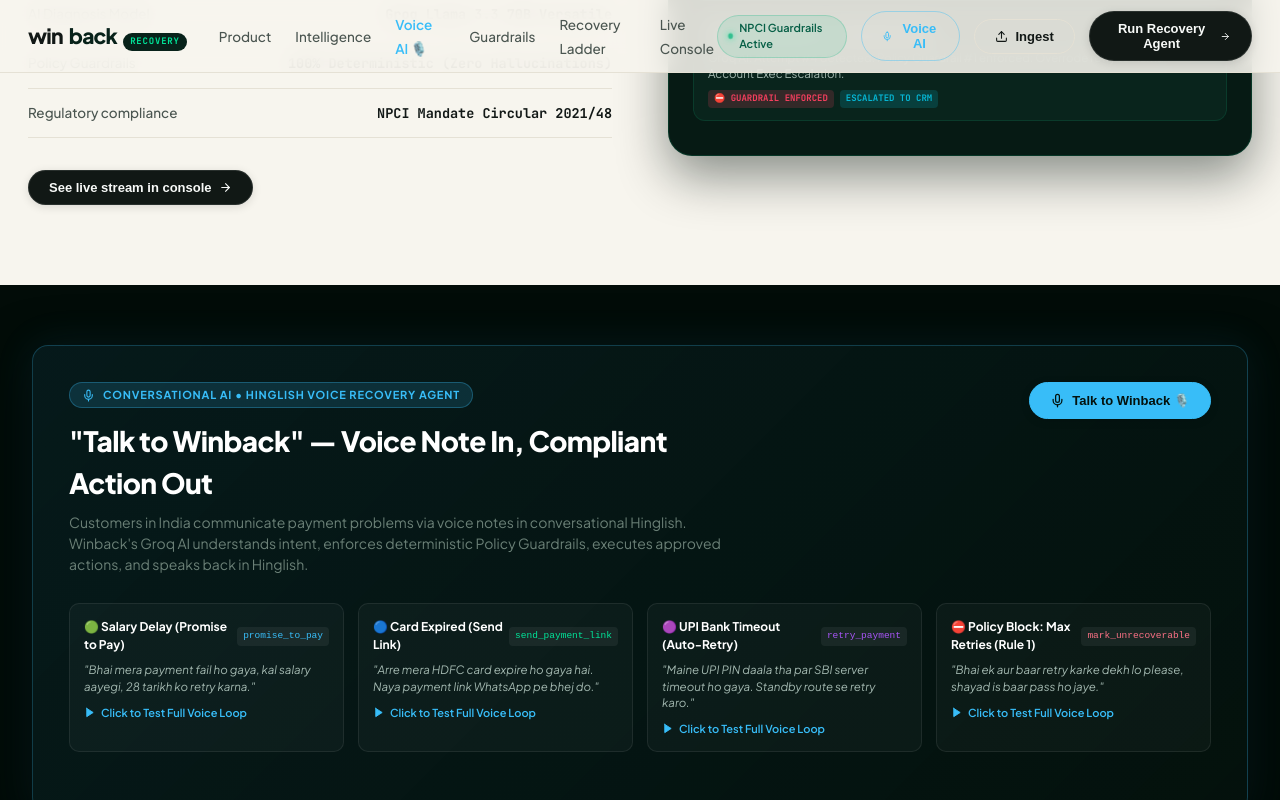
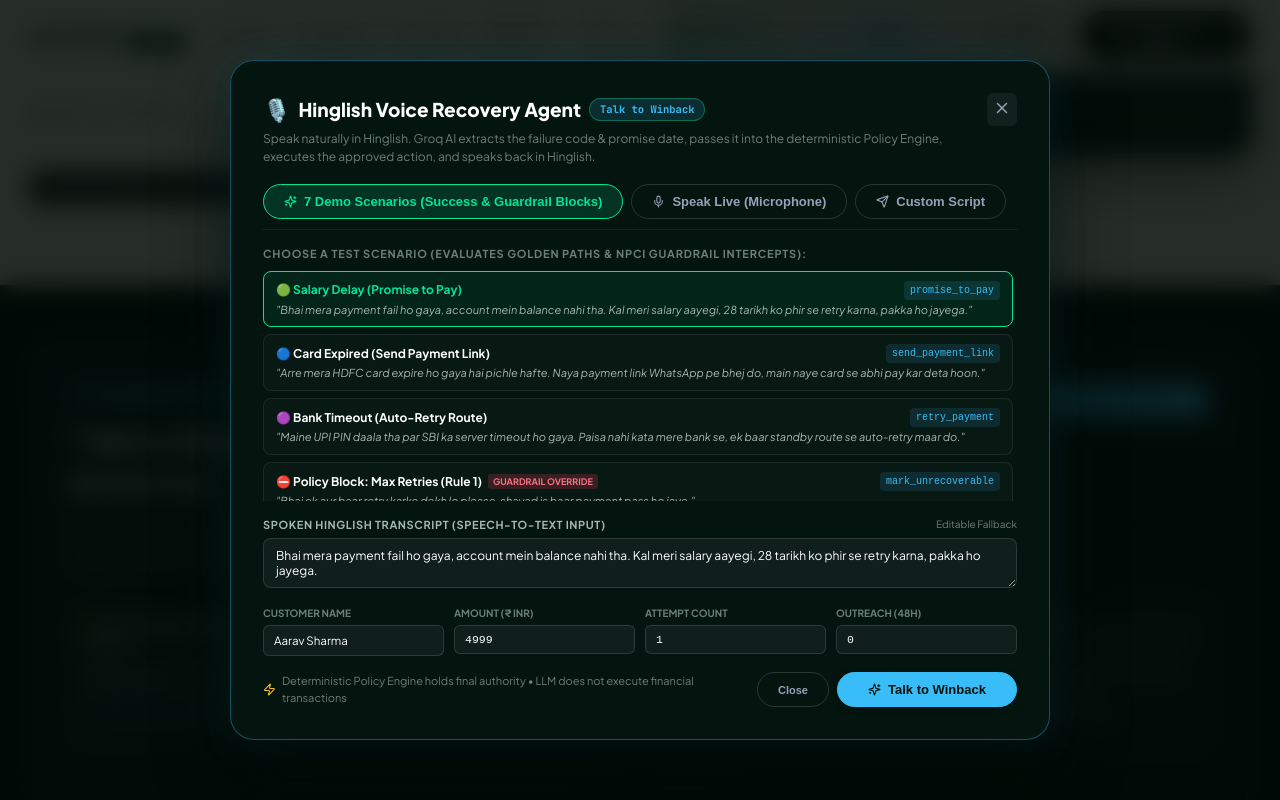
Before and after one commit to adityars07/Winback, a React (Vite) app in the folder frontend/: page / in a window 1280 px wide. Both pictures are taken after a click on the button "Talk to Winback 🎙️". Shown: the part 1922-2722 px from the top of the page. Built offline with nearby package versions, Linux system fonts and the light colour scheme; no server answers.

Commit message:
Fix modal overlay centering, z-index layering, and navbar link alignment

```diff
--- a/frontend/src/components/Navbar.tsx
+++ b/frontend/src/components/Navbar.tsx
@@ -66,19 +66,6 @@
               </li>
               <li>
                 <a
-                  href="#voice-intake"
-                  onClick={(e) => {
-                    e.preventDefault();
-                    setActiveView('landing');
-                    onScrollToSection('voice-intake');
-                  }}
-                  style={{ color: '#38BDF8', fontWeight: 600 }}
-                >
-                  Voice AI 🎙️
-                </a>
-              </li>
-              <li>
-                <a
                   href="#comparison"
                   onClick={(e) => {
                     e.preventDefault();
@@ -129,11 +116,19 @@
             <button
               className="btn-pill-outline"
               onClick={onOpenVoiceModal}
-              title="Hinglish Voice-Note Recovery Studio"
-              style={{ borderColor: 'rgba(56, 189, 248, 0.4)', color: '#38BDF8' }}
+              title="Hinglish Voice Recovery Agent (Talk to Winback)"
+              style={{
+                borderColor: 'rgba(56, 189, 248, 0.45)',
+                background: 'rgba(56, 189, 248, 0.08)',
+                color: '#0284C7',
+                fontWeight: 600,
+                display: 'inline-flex',
+                alignItems: 'center',
+                gap: '6px',
+              }}
             >
-              <Mic size={13} color="#38BDF8" />
-              <span>Voice AI</span>
+              <Mic size={14} color="#0284C7" />
+              <span>Talk to Winback</span>
             </button>
 
             <button
--- a/frontend/src/components/VoiceIntakeModal.tsx
+++ b/frontend/src/components/VoiceIntakeModal.tsx
@@ -315,8 +315,12 @@
   };
 
   return (
-    <div className="modal-backdrop-luxury">
-      <div className="dialog-box-luxury" style={{ width: '820px', maxWidth: '96vw', maxHeight: '92vh', overflowY: 'auto' }}>
+    <div className="dialog-overlay" onClick={onClose}>
+      <div
+        className="dialog-box-luxury voice-dialog-luxury"
+        onClick={(e) => e.stopPropagation()}
+        style={{ width: '840px', maxWidth: '96vw', maxHeight: '90vh', overflowY: 'auto' }}
+      >
         {/* Header */}
         <div style={{ display: 'flex', alignItems: 'flex-start', justifyContent: 'space-between', marginBottom: '18px' }}>
           <div>
--- a/frontend/src/styles.css
+++ b/frontend/src/styles.css
@@ -1940,17 +1940,25 @@
   margin-top: 3px;
 }
 
-/* Ingestion Modal Dialog (Centered Obsidian Box) */
-.dialog-overlay {
+/* Ingestion and Voice Modal Dialogs (Centered Luxury Obsidian Boxes) */
+.dialog-overlay,
+.modal-backdrop-luxury {
   position: fixed;
-  inset: 0;
-  background: rgba(2, 10, 7, 0.82);
-  backdrop-filter: blur(10px);
-  z-index: 100;
+  top: 0;
+  left: 0;
+  right: 0;
+  bottom: 0;
+  width: 100vw;
+  height: 100vh;
+  background: rgba(2, 10, 7, 0.85);
+  backdrop-filter: blur(12px);
+  -webkit-backdrop-filter: blur(12px);
+  z-index: 9999;
   display: flex;
   align-items: center;
   justify-content: center;
   padding: 20px;
+  overflow-y: auto;
 }
 
 .dialog-box-luxury {
@@ -1962,6 +1970,16 @@
   padding: 32px;
   box-shadow: 0 24px 70px rgba(0, 10, 6, 0.75), var(--shadow-emerald-glow);
   color: #FFFFFF;
+  position: relative;
+  margin: auto;
+}
+
+.voice-dialog-luxury {
+  width: 820px !important;
+  max-width: 96vw !important;
+  background: #04140F !important;
+  border: 1px solid rgba(56, 189, 248, 0.35) !important;
+  box-shadow: 0 24px 70px rgba(0, 10, 6, 0.85), 0 0 40px rgba(56, 189, 248, 0.12) !important;
 }
 
 .voice-card-hover {
```
